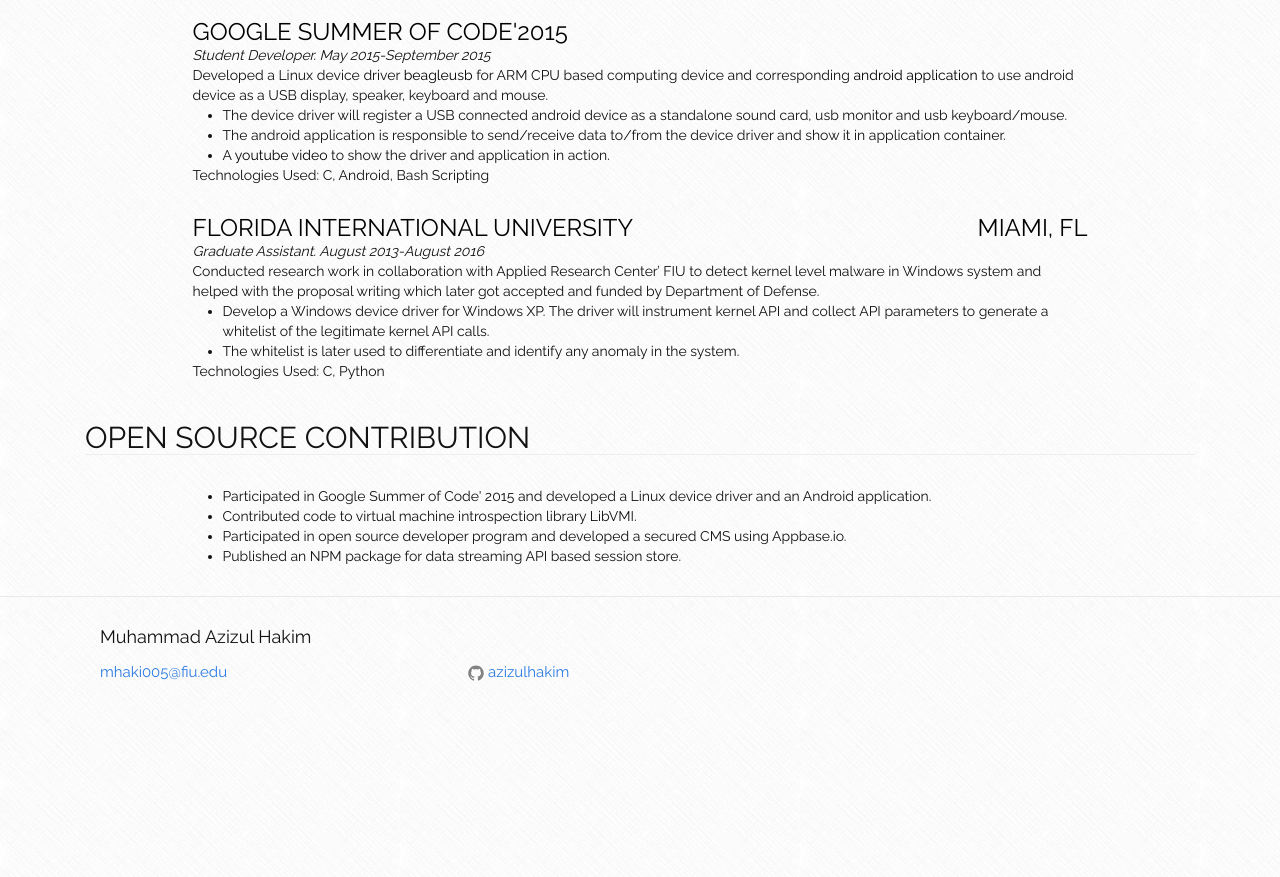
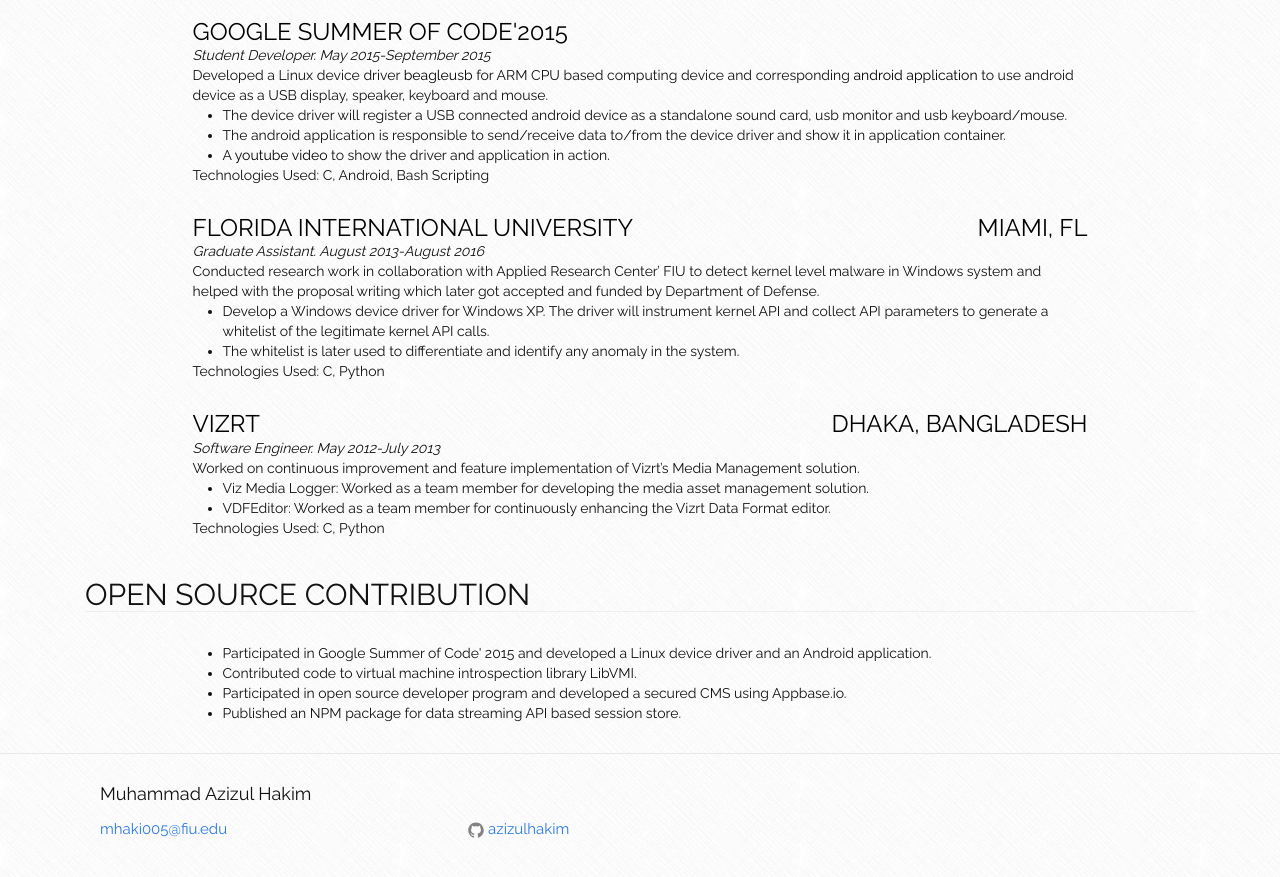
Before and after one commit to azizulhakim/azizulhakim.github.io, a Jekyll site: the page built from index.html, in a window 1280 px wide and 900 px high, scrolled down 590 px. Shown: the top 877 px of the window. Built offline with Jekyll 4.4.1, drawn with Linux system fonts in a browser that asks for light colours; before the commit the page ends 1334 px from its top, so only the background shows below that.

Commit message:
add vizrt

```diff
--- a/_data/information.json
+++ b/_data/information.json
@@ -81,6 +81,22 @@
                 }
               ],
               "technologies": "C, Python"
+            },
+            {
+              "name": "Vizrt",
+              "url": "http://www.vizrt.com/contact/34417/Vizrt_Bangladesh",
+              "location": "Dhaka, Bangladesh",
+              "subText": "Software Engineer.  May 2012-July 2013",
+              "description": "Worked on continuous improvement and feature implementation of Vizrt’s Media Management solution.",
+              "involvement": [
+                {
+                  "description": "Viz Media Logger: Worked as a team member for developing the media asset management solution."
+                },
+                {
+                  "description": "VDFEditor: Worked as a team member for continuously enhancing the Vizrt Data Format editor."
+                }
+              ],
+              "technologies": "C, Python"
             }
           ]
     },
```
